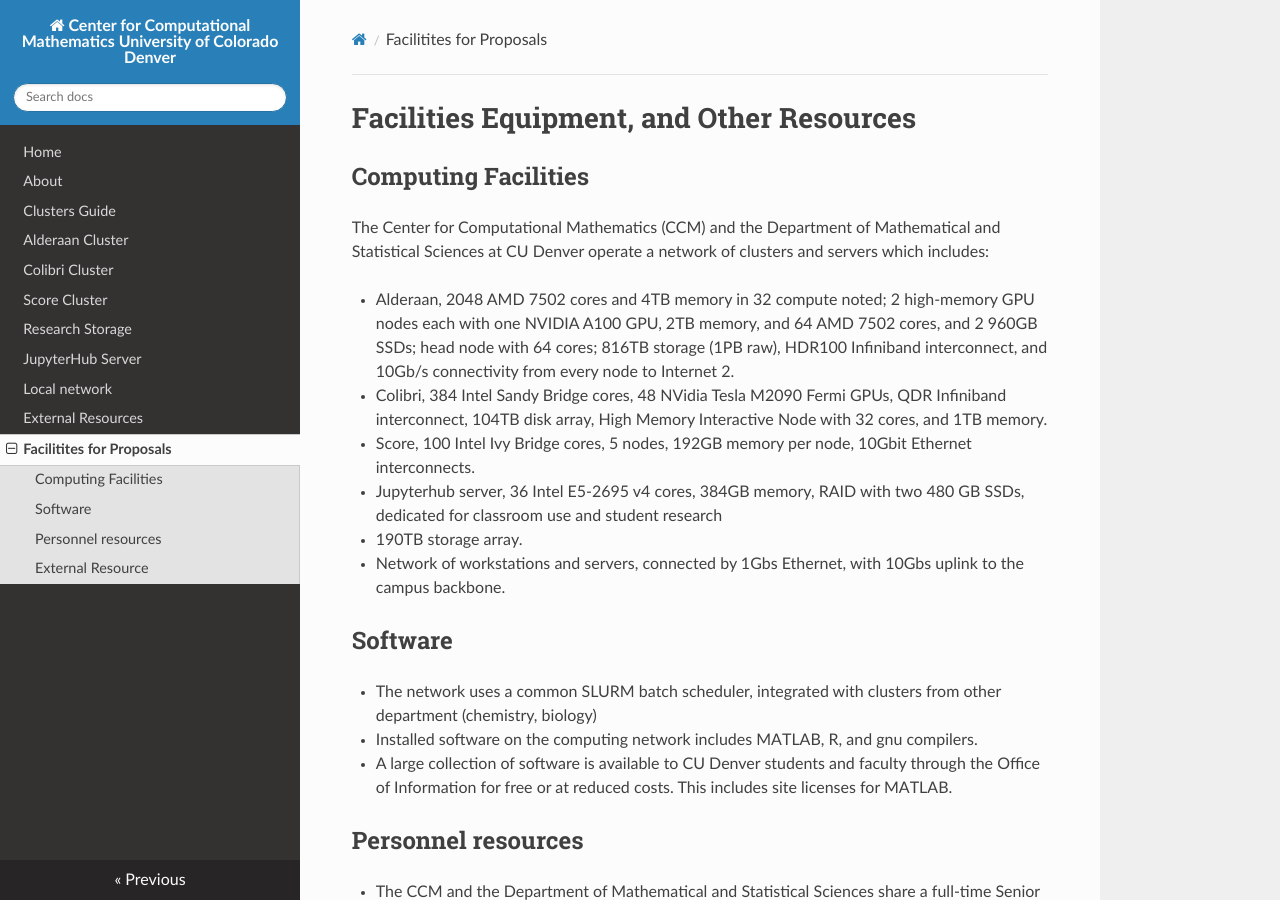
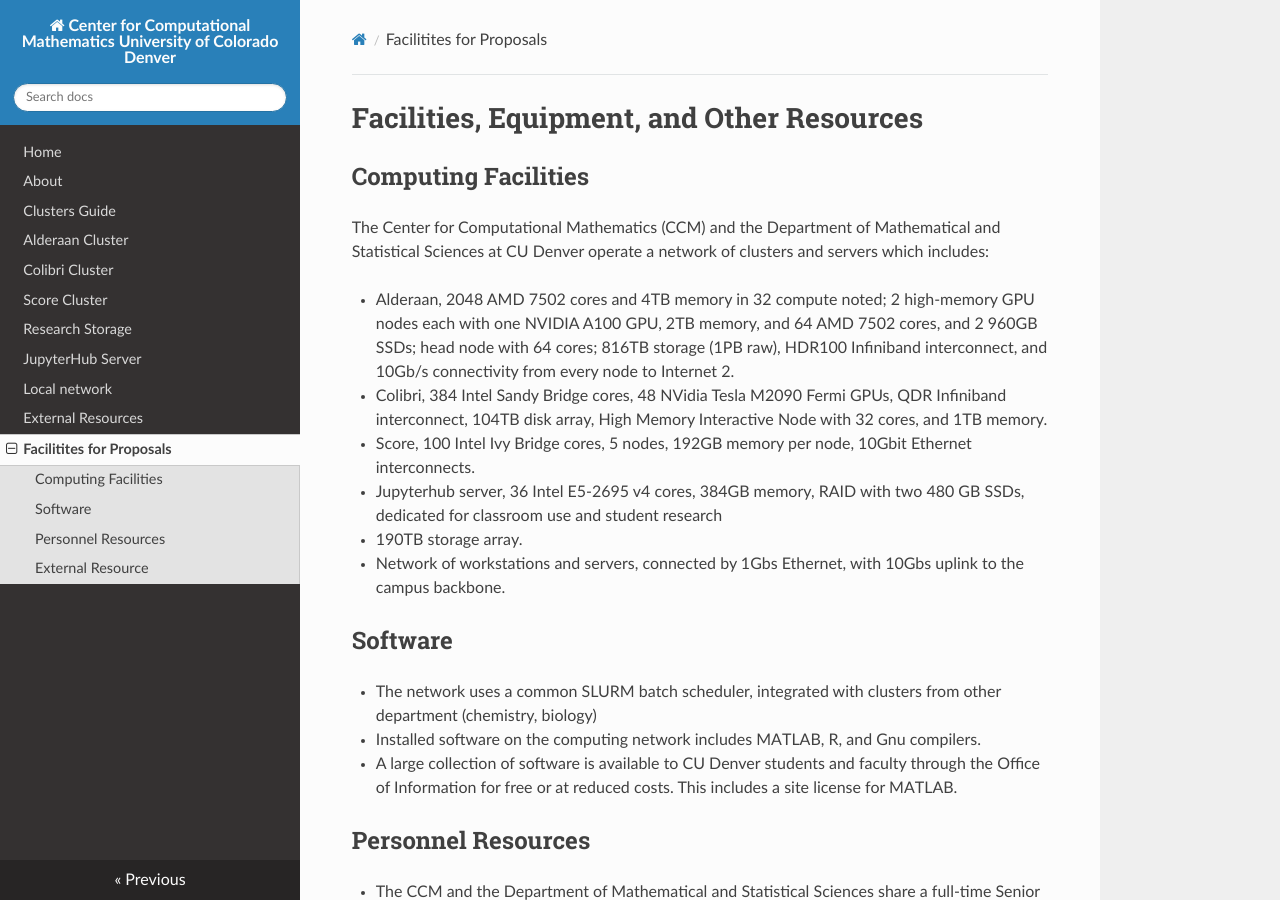
Before and after one commit to ccmucdenver/ccm-docs, an MkDocs documentation site: the page built from docs/facilities.md, in a window 1280 px wide and 900 px high. Built offline with MkDocs 1.6.1, drawn with Linux system fonts in a browser that asks for light colours; nearby versions of some CDN libraries.

Commit message:
Update facilities.md

```diff
--- a/docs/facilities.md
+++ b/docs/facilities.md
@@ -1,4 +1,4 @@
-# Facilities Equipment, and Other Resources
+# Facilities, Equipment, and Other Resources
 
 ## Computing Facilities
 The Center for Computational Mathematics (CCM) and the Department of Mathematical and Statistical Sciences at CU Denver operate a network of clusters and servers which includes:
@@ -12,10 +12,10 @@ The Center for Computational Mathematics (CCM) and the Department of Mathematica
 
 ## Software
 *   The network uses a common SLURM batch scheduler, integrated with clusters from other department (chemistry, biology)
-*   Installed software on the computing network includes MATLAB, R, and gnu compilers.
-*   A large collection of software is available to CU Denver students and faculty through the Office of Information for free or at reduced costs. This includes site licenses for MATLAB.
+*   Installed software on the computing network includes MATLAB, R, and Gnu compilers.
+*   A large collection of software is available to CU Denver students and faculty through the Office of Information for free or at reduced costs. This includes a site license for MATLAB.
 
-## Personnel resources
+## Personnel Resources
 * The CCM and the Department of Mathematical and Statistical Sciences share a full-time Senior IT Professional.
 * The Senior IT Professional is a part of the College of Liberal Arts and Sciences IT group, which is running the IT resources in the College, and cross-training so that they can substitute for each other.
 
```
